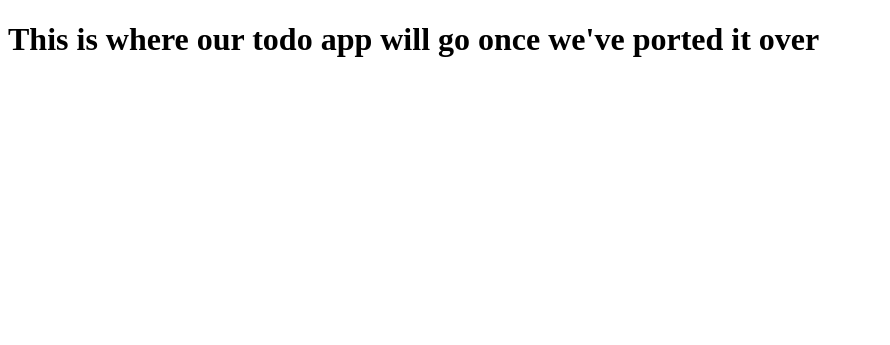
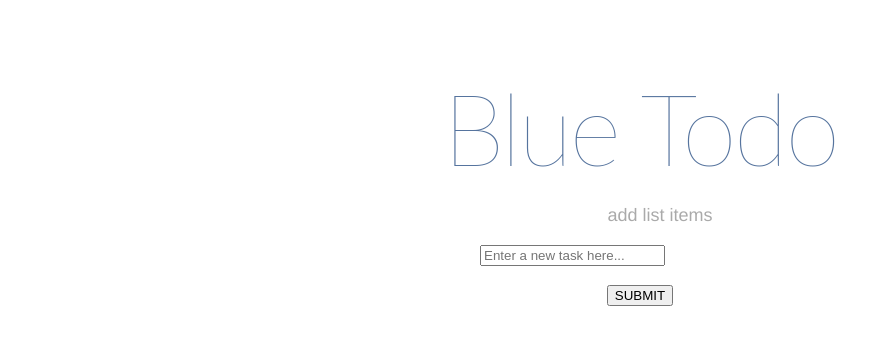
Before and after one commit to hoptond/todo_node, a Node server app: page /todos in a window 1280 px wide. Shown: the top 345 px of the page, without its empty margins (0-890 px from the left). Run offline with Node 20, Linux system fonts and the light colour scheme; some libraries are stand-ins or nearby versions.

Commit message:
copy css from old project into public folder and copy old html into handlebars template

```diff
--- a/app.js
+++ b/app.js
@@ -8,6 +8,7 @@ const port = 8080
 
 app.engine('handlebars',exphbs({defaultLayout: 'main'}))
 app.set('view engine', 'handlebars')
+app.use(express.static('public'))
 
 app.get('/', (req, res)=> {
     res.redirect('/todos')
--- /dev/null
+++ b/public/css/todo.css
@@ -0,0 +1,29 @@
+body {
+    margin: 50px 0 0 0;
+    padding: 0;
+    width: 100%;
+    font-family: "Helvetica Neue", Helvetica, Arial, sans-serif;
+    text-align: center;
+    color: #aaa;
+    font-size: 18px;
+}
+
+h1 {
+    color: #56749e;
+    letter-spacing: -3px;
+    font-family: 'Lato', sans-serif;
+    font-size: 100px;
+    font-weight: 200;
+    margin-bottom: 0;
+}
+
+form {
+    margin: 0 auto;
+    width: 400px;
+}
+
+li {
+    text-align: left;
+    overflow: hidden;
+    white-space: nowrap;
+}
--- a/views/home.handlebars
+++ b/views/home.handlebars
@@ -1 +1,10 @@
-<h1>This is where our todo app will go once we've ported it over</h1>
+<h1>Blue Todo</h1>
+<form method="post">
+    <ul>
+        <p>add list items</p>
+        <li>
+            <input name="new_task" type="text" placeholder="Enter a new task here...">
+        </li>
+    </ul>
+    <input type="submit" value="SUBMIT">
+</form>
--- a/views/layouts/main.handlebars
+++ b/views/layouts/main.handlebars
@@ -3,6 +3,7 @@
 <head>
     <meta charset="utf-8">
     <title>Blue Todo</title>
+    <link rel="stylesheet" href="css/todo.css">
 </head>
 <body>
 
```
